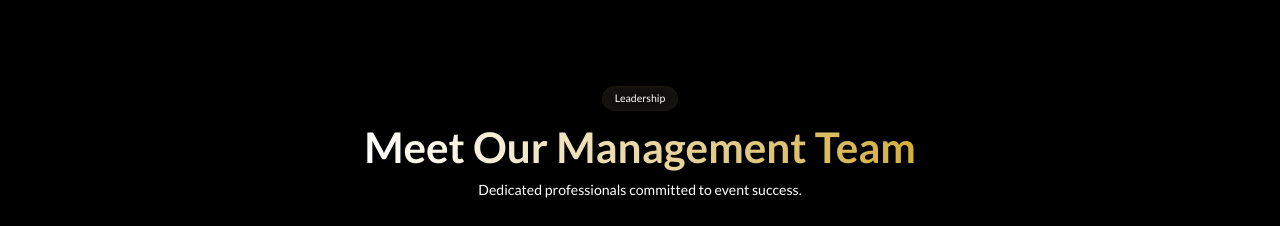
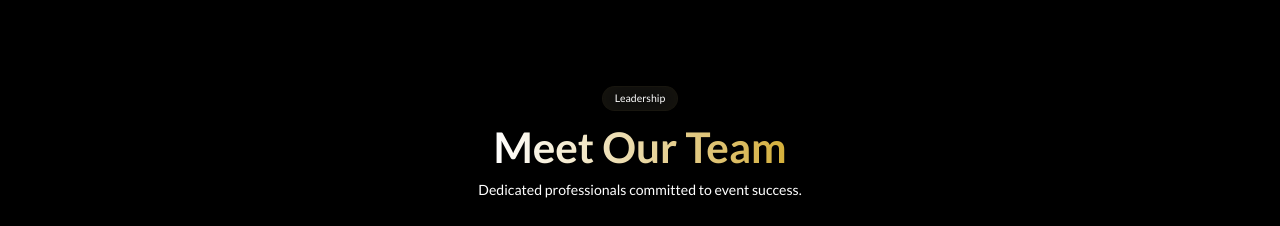
Before and after one commit to dmytro-webild/b9844894-9658-494c-a24e-b5111285fb6b, a React (Vite) app: page / in a window 1280 px wide. Shown: the part 2900-3126 px from the top of the page. Built offline with nearby package versions, Linux system fonts and the light colour scheme; a web font is replaced by a local one.

Commit message:
Bob AI: Change the section heading from 'Meet Our Management Team' to 'Meet Our Team'.

```diff
--- a/src/pages/HomePage/sections/Team.tsx
+++ b/src/pages/HomePage/sections/Team.tsx
@@ -43,7 +43,7 @@ const TeamInline = () => (
         </div>
 
         <TextAnimation
-          text={"Meet Our Management Team"}
+          text={"Meet Our Team"}
           variant={"slide-up"}
           gradientText={true}
           tag="h2"
```
